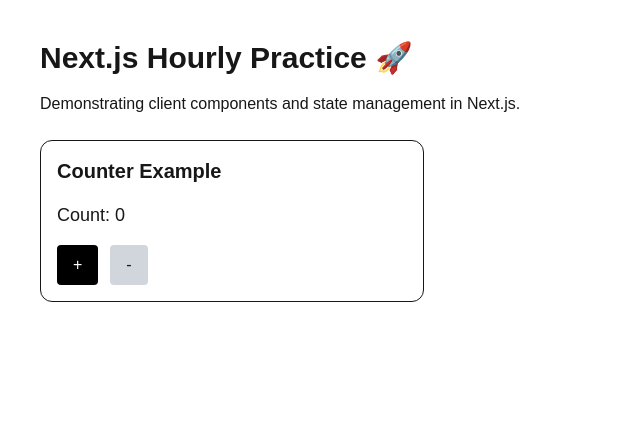
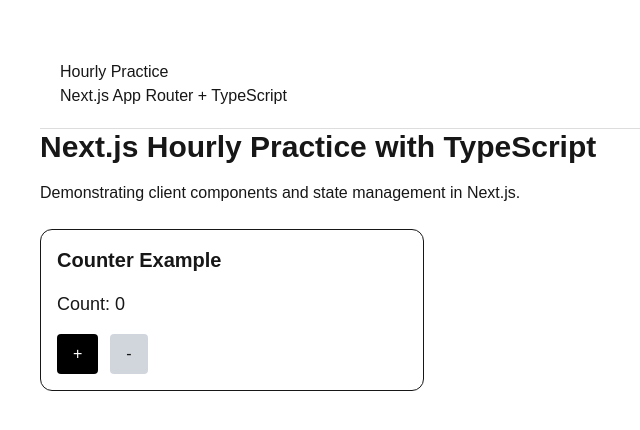
Before and after one commit to OneLessLife/nextjs-hourly-practice, a Next.js app: page / in a window 1280 px wide. Shown: the top 430 px of the page, without its empty margins (0-640 px from the left). Built offline with nearby package versions, Linux system fonts and the light colour scheme.

Commit message:
Fix layout and add Header to homepage

```diff
--- /dev/null
+++ b/app/components/header.tsx
@@ -0,0 +1,8 @@
+export default function Header() {
+  return (
+    <header style={{ padding: "20px", borderBottom: "1px solid #ddd" }}>
+      <h2>Hourly Practice</h2>
+      <p>Next.js App Router + TypeScript</p>
+    </header>
+  );
+}
--- a/app/page.tsx
+++ b/app/page.tsx
@@ -1,10 +1,13 @@
-import Counter from './components/Counter'
+import Counter from "./components/Counter";
+import Header from "./components/header";
 
 export default function Home() {
   return (
     <main className="p-10">
+      <Header />
+
       <h1 className="text-3xl font-bold">
-        Next.js Hourly Practice 🚀
+        Next.js Hourly Practice with TypeScript
       </h1>
 
       <p className="mt-4">
@@ -13,5 +16,5 @@
 
       <Counter />
     </main>
-  )
+  );
 }
```
